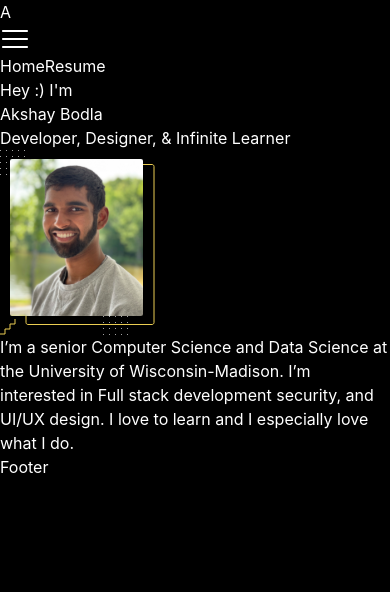
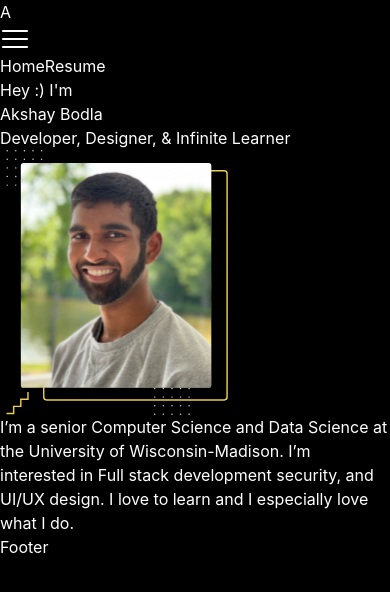
Before and after one commit to AkBo24/Personal-Website, a Next.js app: page / in a window 390 px wide. Shown: the top 592 px of the page. Built offline with nearby package versions, Linux system fonts and the light colour scheme.

Commit message:
Created layout for mobil hero section

```diff
--- a/Components/HeroSection/HeroSection.tsx
+++ b/Components/HeroSection/HeroSection.tsx
@@ -3,18 +3,22 @@ import PictureOfMe from '../PictureOfMe/PictureOfMe';
 
 const HeroSection = () => {
     return (
-        <div className='pl-4 text-slate-100'>
-            <h1 className=' text-6xl'>
+        <div className='grid h-[80vh] grid-rows-7 px-4 py-3 text-slate-100'>
+            <div className='row-[1_/_3]'>
+                <h1 className='text-6xl'>
                     Hey :) I&apos;m <br /> Akshay Bodla
                 </h1>
 
                 <h2 className='text-lightGreen text-3xl'>
                     Developer, Designer, & Infinite Learner
                 </h2>
+            </div>
 
+            <div className='row-[3_/6]'>
                 <PictureOfMe />
+            </div>
 
-            <p className='text-lg'>
+            <p className='row-[6_/_7] text-lg'>
                 I’m a senior Computer Science and Data Science at the University of
                 Wisconsin-Madison. I’m interested in Full stack development security, and
                 UI/UX design.{' '}
--- a/Components/PictureOfMe/PictureOfMe.tsx
+++ b/Components/PictureOfMe/PictureOfMe.tsx
@@ -3,8 +3,8 @@ import React from 'react';
 const PictureOfMe = () => {
     return (
         <svg
-            width='155'
-            height='185'
+            width='235' //155
+            height='265' //185
             viewBox='0 0 155 185'
             fill='none'
             xmlns='http://www.w3.org/2000/svg'
```
Lines whose indentation alone changed are shown as unchanged.
